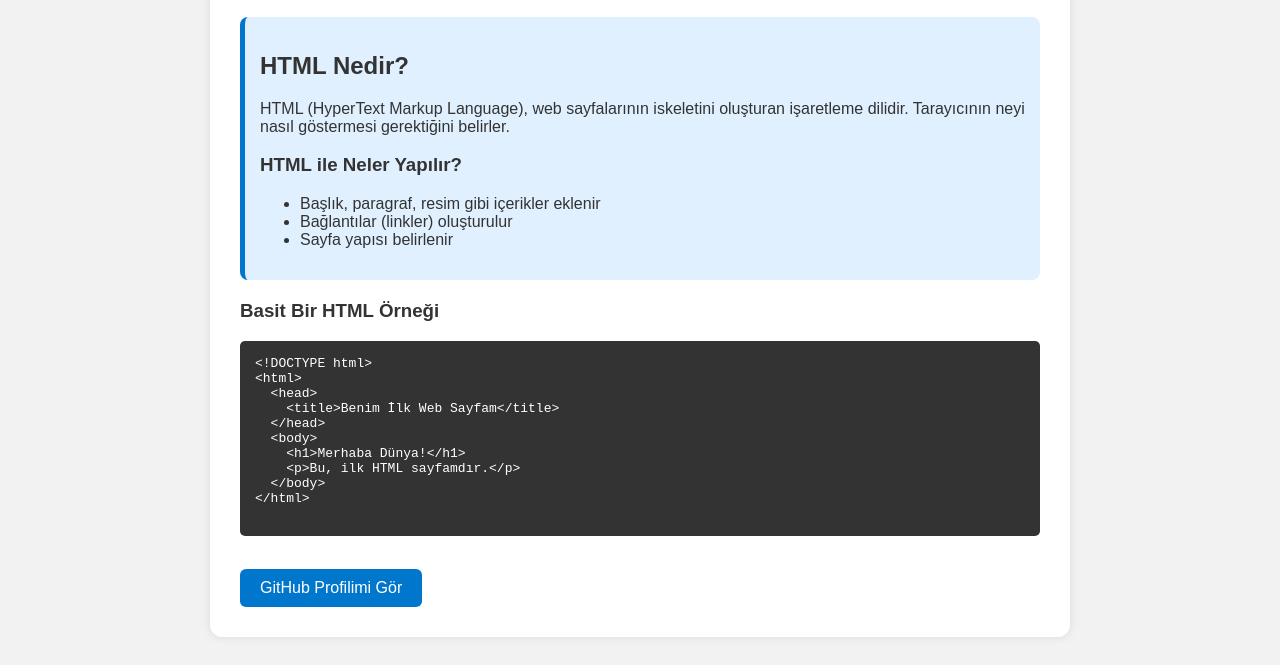
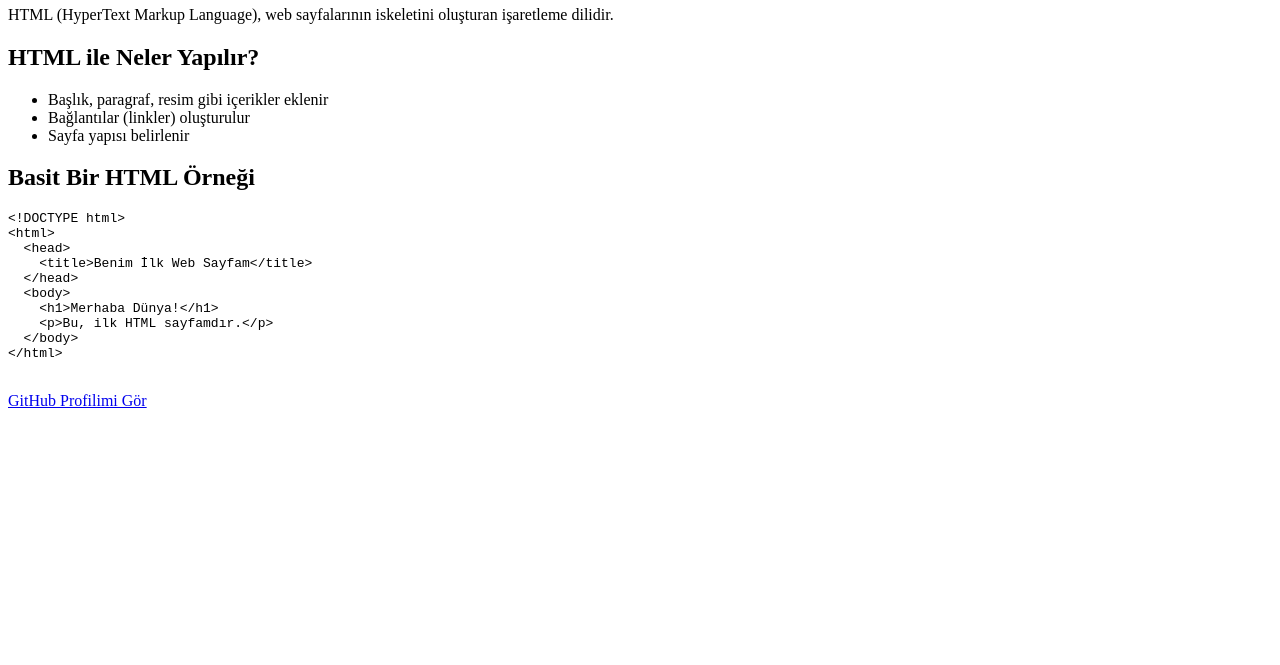
Before and after one commit to miracyazilim/mirac-site, a plain HTML site: page index.html in a window 1280 px wide. Shown: the part 160-825 px from the top of the page. After the commit the page ends 800 px from the top, so only its background shows below. Drawn offline with Linux system fonts and the light colour scheme.

Commit message:
Update index.html

```diff
--- a/index.html
+++ b/index.html
@@ -1,73 +1,25 @@
 <!DOCTYPE html>
 <html lang="tr">
   <head>
-  <meta charset="UTF-8">
-  <meta name="viewport" content="width=device-width, initial-scale=1.0">
-  <title>Mirakayazılım - Ana Sayfa</title>
-  <style>
-    body {
-      background-color: #f2f2f2;
-      font-family: Arial, sans-serif;
-      padding: 20px;
-      color: #333;
-    }
-    .container {
-      max-width: 800px;
-      margin: auto;
-      background: white;
-      padding: 30px;
-      border-radius: 12px;
-      box-shadow: 0 0 10px rgba(0,0,0,0.1);
-    }
-    h1 {
-      color: #0077cc;
-    }
-    .info-box {
-      background-color: #e0f0ff;
-      padding: 15px;
-      border-left: 5px solid #0077cc;
-      margin: 20px 0;
-      border-radius: 8px;
-    }
-    pre {
-      background-color: #333;
-      color: #fff;
-      padding: 15px;
-      border-radius: 5px;
-      overflow-x: auto;
-    }
-    a.button {
-      display: inline-block;
-      padding: 10px 20px;
-      background-color: #0077cc;
-      color: white;
-      text-decoration: none;
-      border-radius: 6px;
-      margin-top: 20px;
-    }
-    a.button:hover {
-      background-color: #005fa3;
-    }
-  </style>
+    <meta charset="UTF-8" />
+    <meta name="viewport" content="width=device-width, initial-scale=1.0" />
+    <title>Mirakayazılım</title>
   </head>
   <body>
-  <div class="container">
     <h1>Merhaba, ben Miraç 👋</h1>
     <p>Bu benim ilk web sitem. Yazılıma ilgim var ve burada kendimi geliştiriyorum.</p>
 
-    <div class="info-box">
     <h2>HTML Nedir?</h2>
-      <p>HTML (HyperText Markup Language), web sayfalarının iskeletini oluşturan işaretleme dilidir. Tarayıcının neyi nasıl göstermesi gerektiğini belirler.</p>
+    <p>HTML (HyperText Markup Language), web sayfalarının iskeletini oluşturan işaretleme dilidir.</p>
 
-      <h3>HTML ile Neler Yapılır?</h3>
+    <h2>HTML ile Neler Yapılır?</h2>
     <ul>
       <li>Başlık, paragraf, resim gibi içerikler eklenir</li>
       <li>Bağlantılar (linkler) oluşturulur</li>
       <li>Sayfa yapısı belirlenir</li>
     </ul>
-    </div>
 
-    <h3>Basit Bir HTML Örneği</h3>
+    <h2>Basit Bir HTML Örneği</h2>
     <pre>
 &lt;!DOCTYPE html&gt;
 &lt;html&gt;
@@ -81,7 +33,6 @@
 &lt;/html&gt;
     </pre>
 
-    <a class="button" href="https://github.com/miracyazilim" target="_blank">GitHub Profilimi Gör</a>
-  </div>
+    <p><a href="https://github.com/miracyazilim" target="_blank">GitHub Profilimi Gör</a></p>
   </body>
 </html>
```
Lines whose indentation alone changed are shown as unchanged.
